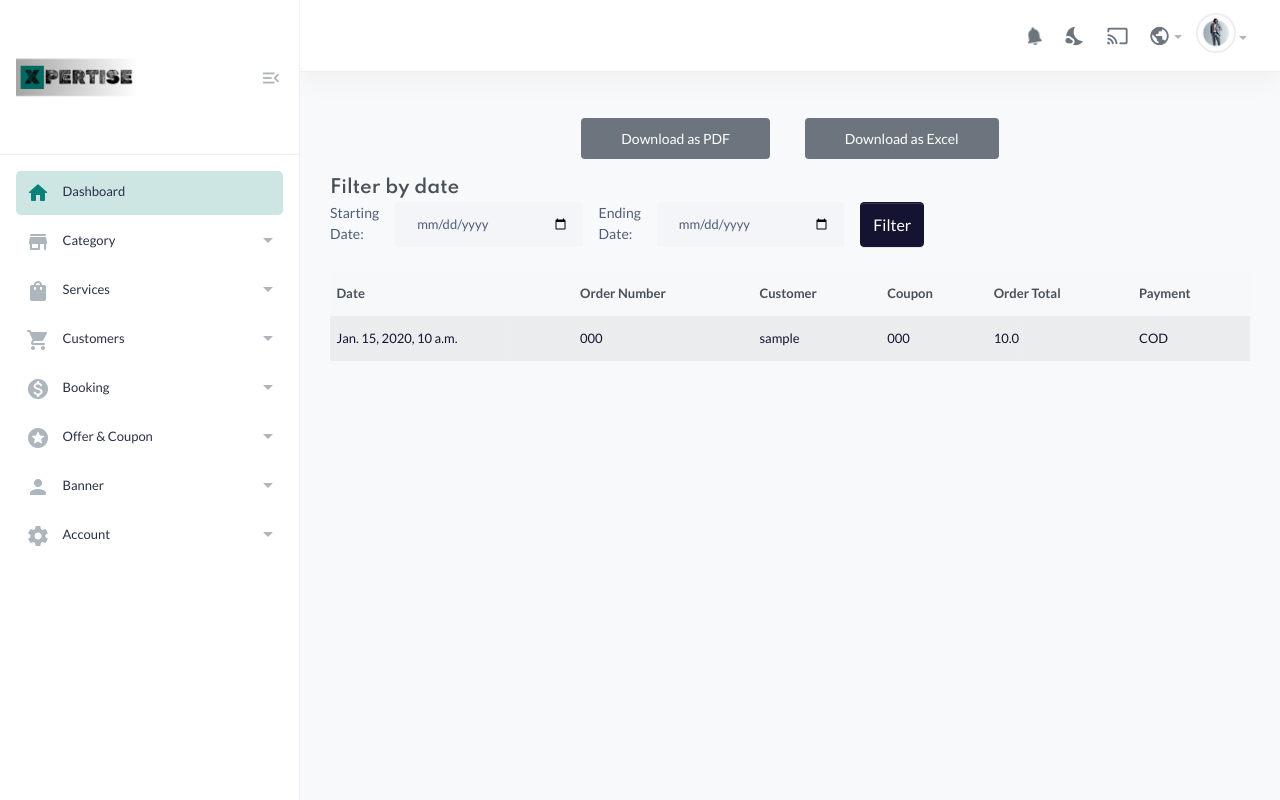
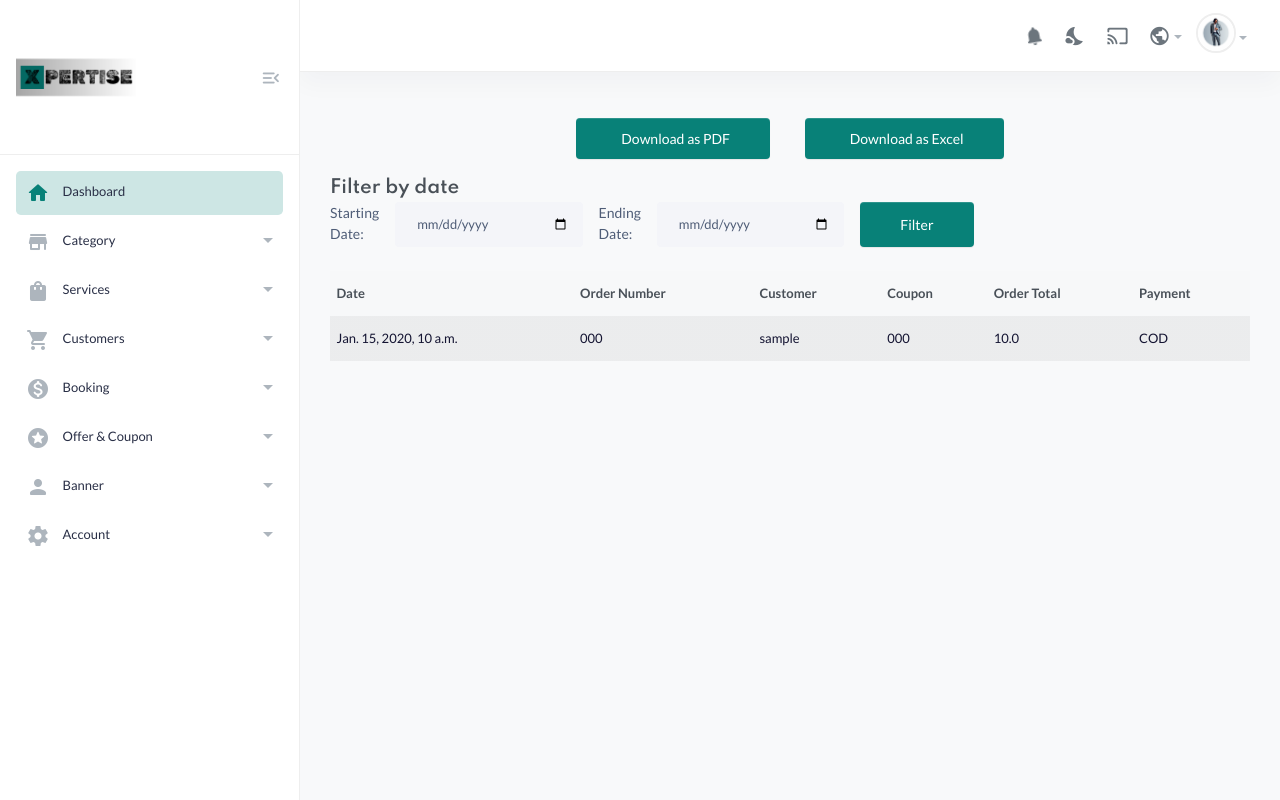
Before and after one commit to HarryMonse/Xpertise-E-commerce, a Django app: page /sales_report in a window 1280 px wide. Run offline with Django 4.2, Linux system fonts and the light colour scheme; a user stored in the database is signed in; tables that the repository leaves empty hold one stand-in row (values such as "Sample post"); some libraries are stand-ins or nearby versions.

Commit message:
almost sett

```diff
--- a/my_project/templates/admin_side/order.html
+++ b/my_project/templates/admin_side/order.html
@@ -13,7 +13,7 @@
                 <div class="row gx-3">
 
                     <div class="col-lg-4 col-md-6 me-auto">
-                        <strong>Order Lists</strong>
+                        <strong>Booking List</strong>
                     </div>
                     <div class="col-lg-2 col-6 col-md-3">
                         <select name="status" class="form-control">
--- a/my_project/templates/admin_side/order_items.html
+++ b/my_project/templates/admin_side/order_items.html
@@ -27,9 +27,9 @@
 
                                     </div>
                                     {% if order.status == 'Cancelled' %}
-                                    <span>{{order.order_id}} is cancelled</span>
+                                    <span>{{order.order_id}} Cancelled</span>
                                     {% elif order.status == 'Return' %}
-                                    <span>{{order.order_id}} is Returned</span>
+                                    <span>{{order.order_id}} Returned</span>
                                     {% else %}
                                     <div class="col-md-2">
                                         <button type="submit" class="btn btn-primary">Save</button>
--- a/my_project/templates/admin_side/sales_report.html
+++ b/my_project/templates/admin_side/sales_report.html
@@ -3,11 +3,11 @@
 {% block content %}
 <div style="padding: 30px;">
     <div class="text-center" >
-    <button type="button" class="btn btn-secondary btn_print m-3 h-auto" onclick="exportToPDF()" value="Export to PDF">
+    <button type="button" class="btn btn-primary btn_print m-3 h-auto" onclick="exportToPDF()" value="Export to PDF">
         <i class="fas fa-file-pdf"></i> Download as PDF
       </button>
 
-      <button type="button" class="btn btn-secondary btn_print m-3 h-auto" onclick="export_data()" value="Export to excel"><i
+      <button type="button" class="btn btn-primary btn_print m-3 h-auto" onclick="export_data()" value="Export to excel"><i
           class="fas fa-file-excel"></i> Download as Excel</button>
     </div>
     <div class="sidebar__filter" style = 'width: max-content;'>
@@ -27,7 +27,7 @@
                     <label for="end_date">Ending Date:</label>
                     <input type="date" name="end_date" id="end_date" class="form-control" value="{{ end_date_value }}" required>
 
-                    <button type="submit" class="btn btn-dark h-auto">Filter</button>
+                    <button type="submit" class="btn btn-primary h-auto">Filter</button>
                 </div>
             </form>
         </div>
```
